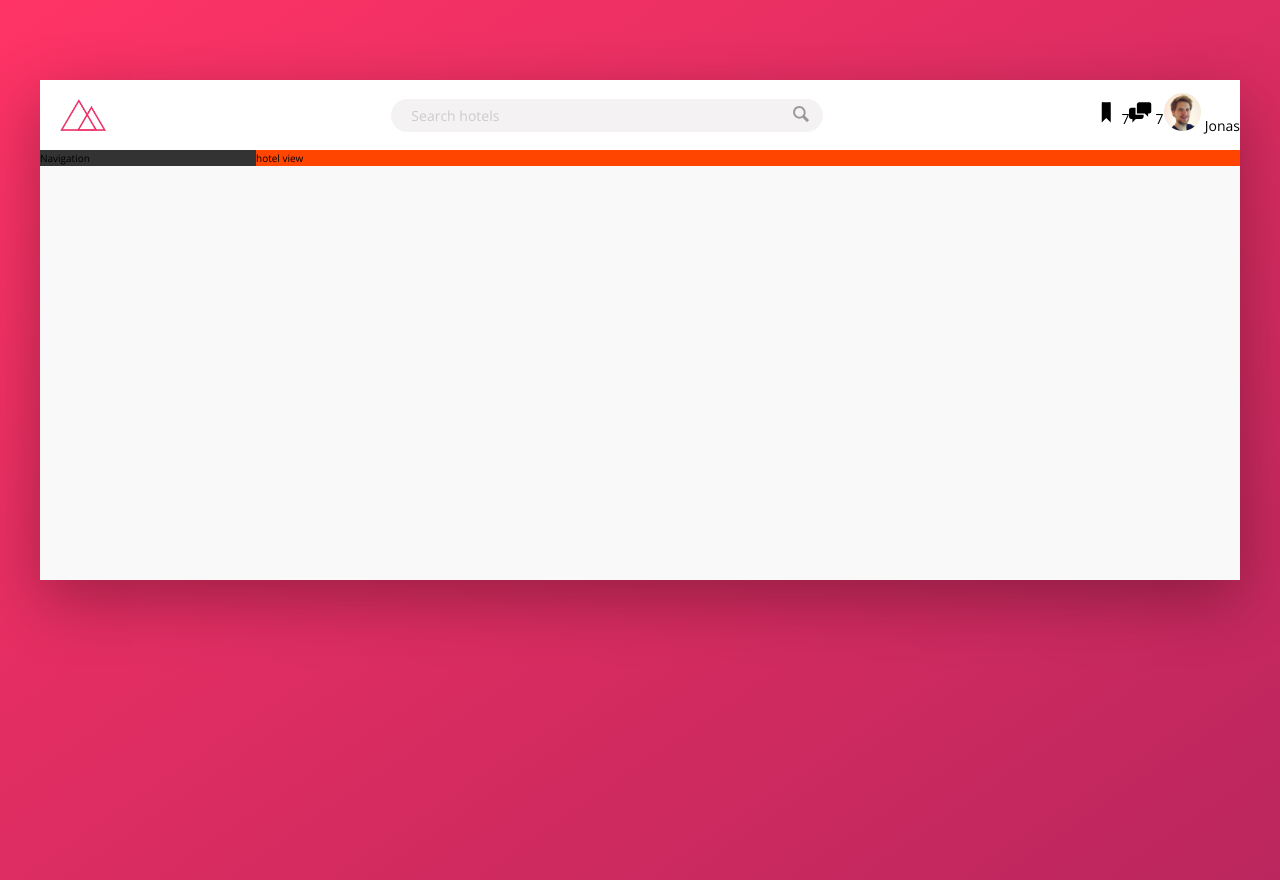
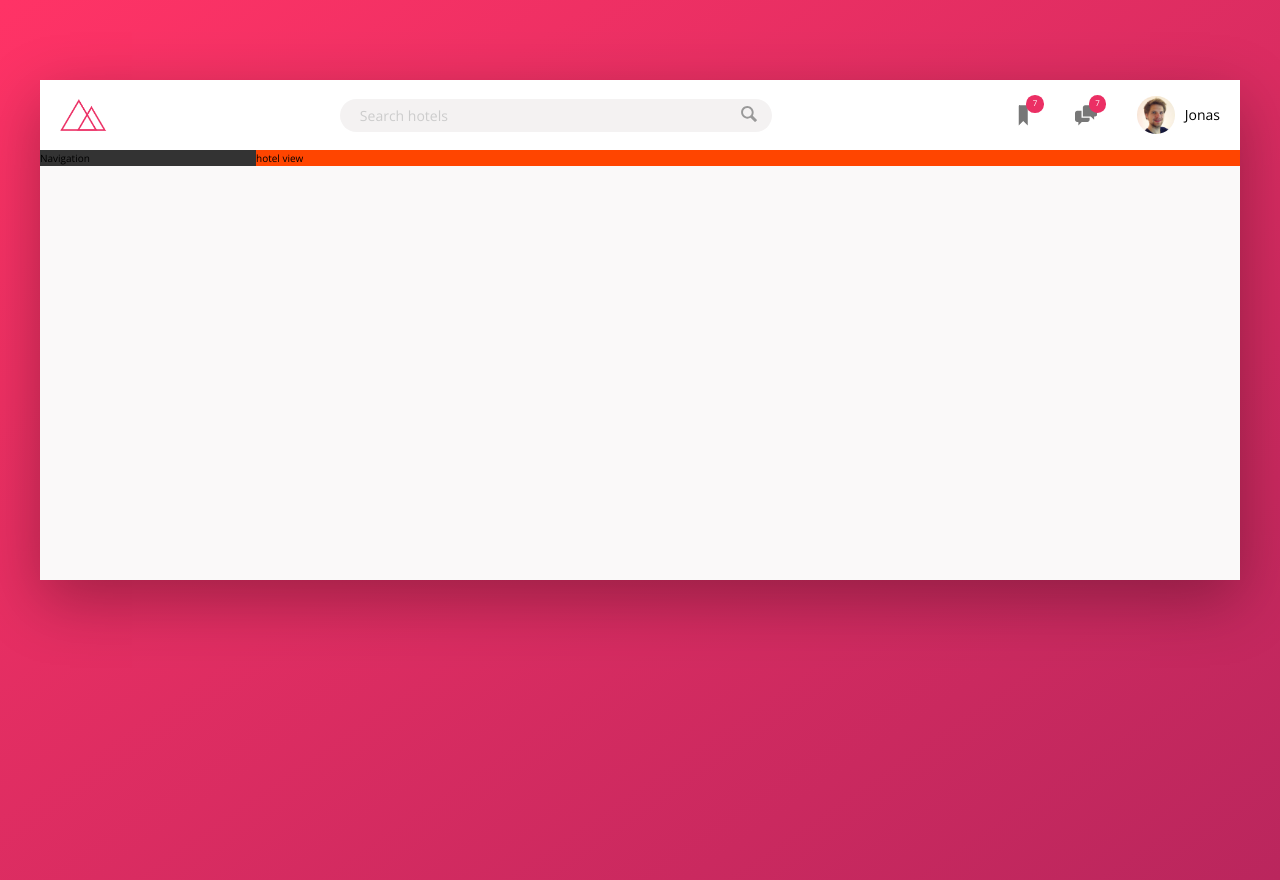
Before and after one commit to vahid-bagh3ri/Trillo, a website: page index.html in a window 1280 px wide. Drawn offline with nearby package versions, Linux system fonts and the light colour scheme.

Commit message:
Building the Header - Part 3

```diff
--- a/index.html
+++ b/index.html
@@ -31,7 +31,6 @@
         </form>
 
         <nav class="user-nav">
-
           <div class="user-nav__icon-box">
             <svg class="user-nav__icon">
               <use xlink:href="img/sprite.svg#icon-bookmark"></use>
@@ -51,15 +50,12 @@
               alt="user photo"
               class="user-nav__user-photo"
             />
-              <span class="user-nav__user-photo">Jonas</span>
+            <span class="user-nav__user-name">Jonas</span>
           </div>
         </nav>
       </header>
       <div class="content">
-        <nav class="sidebar">
-
-          Navigation
-        </nav>
+        <nav class="sidebar">Navigation</nav>
 
         <main class="hotel-view">hotel view</main>
       </div>
--- a/sass/_components.scss
+++ b/sass/_components.scss
@@ -31,9 +31,9 @@
       background-color: var(--color-grey-light-3);
     }
 
-    &::-webkit-input-placeholder{
-        font-weight: 100;
-        color:var(--color-grey-light-4);
+    &::-webkit-input-placeholder {
+      font-weight: 100;
+      color: var(--color-grey-light-4);
     }
   }
 
@@ -64,29 +64,54 @@
 // USER NAVIGATION
 .user-nav {
   display: flex;
-  justify-content: space-around;
   align-items: center;
+  align-self: stretch;
+
+  & > * {
+      padding: 0 2rem;
+      cursor: pointer;
+      height: 100%;
+      display: flex;
+      align-items: center;
+  }
+
+  & > *:hover{
+      background-color: var(--color-grey-light-2);
+  }
 
   &__icon-box {
+      position: relative;
+
   }
 
   &__icon {
-
     height: 2.25rem;
     width: 2.25rem;
+    fill: var(--color-grey-dark-2);
   }
 
   &__notification {
+      font-size: .8rem;
+      height: 1.75rem;
+      width: 1.75rem;
+      border-radius: 50%;
+      background-color: var(--color-primary);
+      color: #fff;
+      position: absolute;
+      top: 1.5rem;
+      right: 1.1rem;
+
+      display: flex;
+      justify-content: center;
+      align-items: center;
   }
 
-  &__user {
-  }
 
   &__user-photo {
     height: 3.75rem;
     border-radius: 50%;
+    margin-right: 1rem;
+
   }
 
-  &__user-name {
-  }
 }
--- a/sass/_layout.scss
+++ b/sass/_layout.scss
@@ -8,7 +8,7 @@
 }
 
 .header {
-    font-size: 1.4rem;
+  font-size: 1.4rem;
   height: 7rem;
   background-color: #fff;
   border-bottom: var(--color-grey-light-2);
```
Also changed, not shown: css/style.css. Lines whose indentation alone changed are shown as unchanged.
